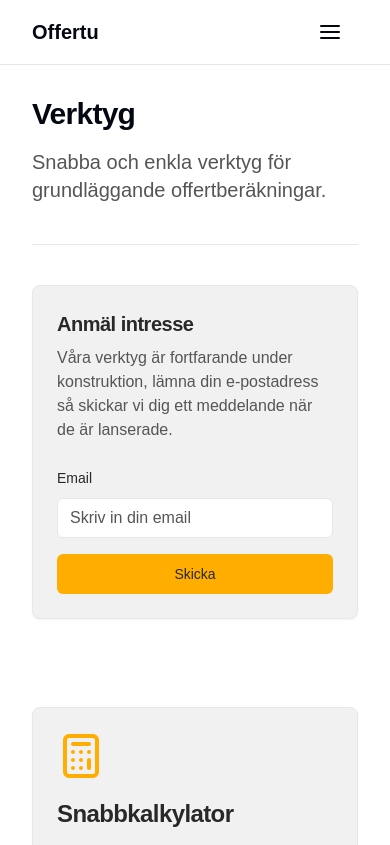
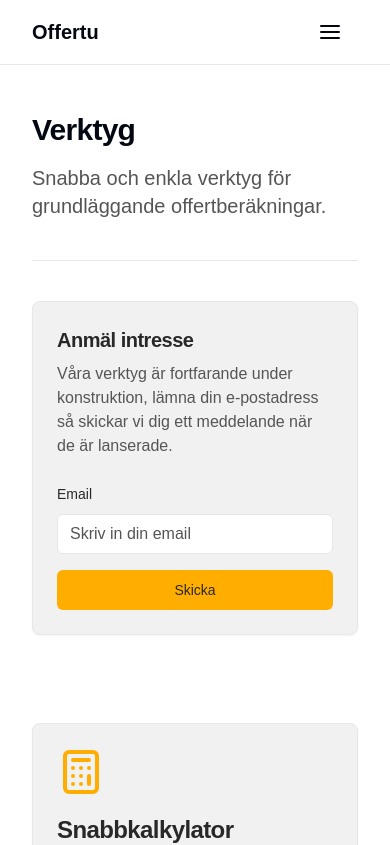
Before and after one commit to jhn322/offertu, a Next.js app: page /verktyg-resurser in a window 390 px wide. Shown: the top 845 px of the page. Built offline with nearby package versions, Linux system fonts and the light colour scheme.

Commit message:
consistent

```diff
--- a/src/app/verktyg-resurser/page.tsx
+++ b/src/app/verktyg-resurser/page.tsx
@@ -38,7 +38,7 @@ export default function ToolsPage() {
   return (
     <>
       <Navbar />
-      <section className="container py-8 md:py-12">
+      <section className="container py-12">
         <div className="flex flex-col gap-6">
           <div className="space-y-4">
             <h1 className="text-3xl font-bold tracking-tight sm:text-4xl md:text-5xl">
```
